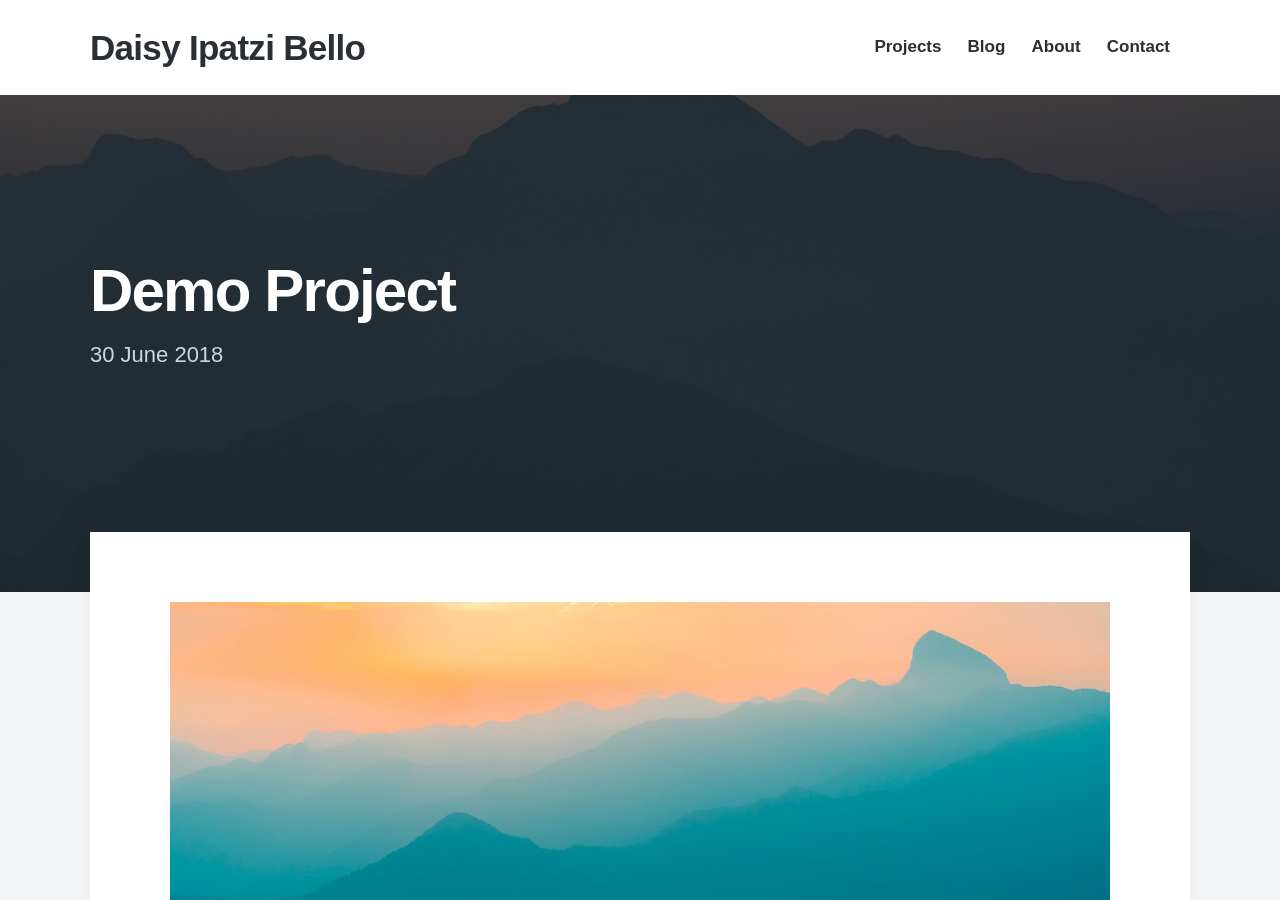
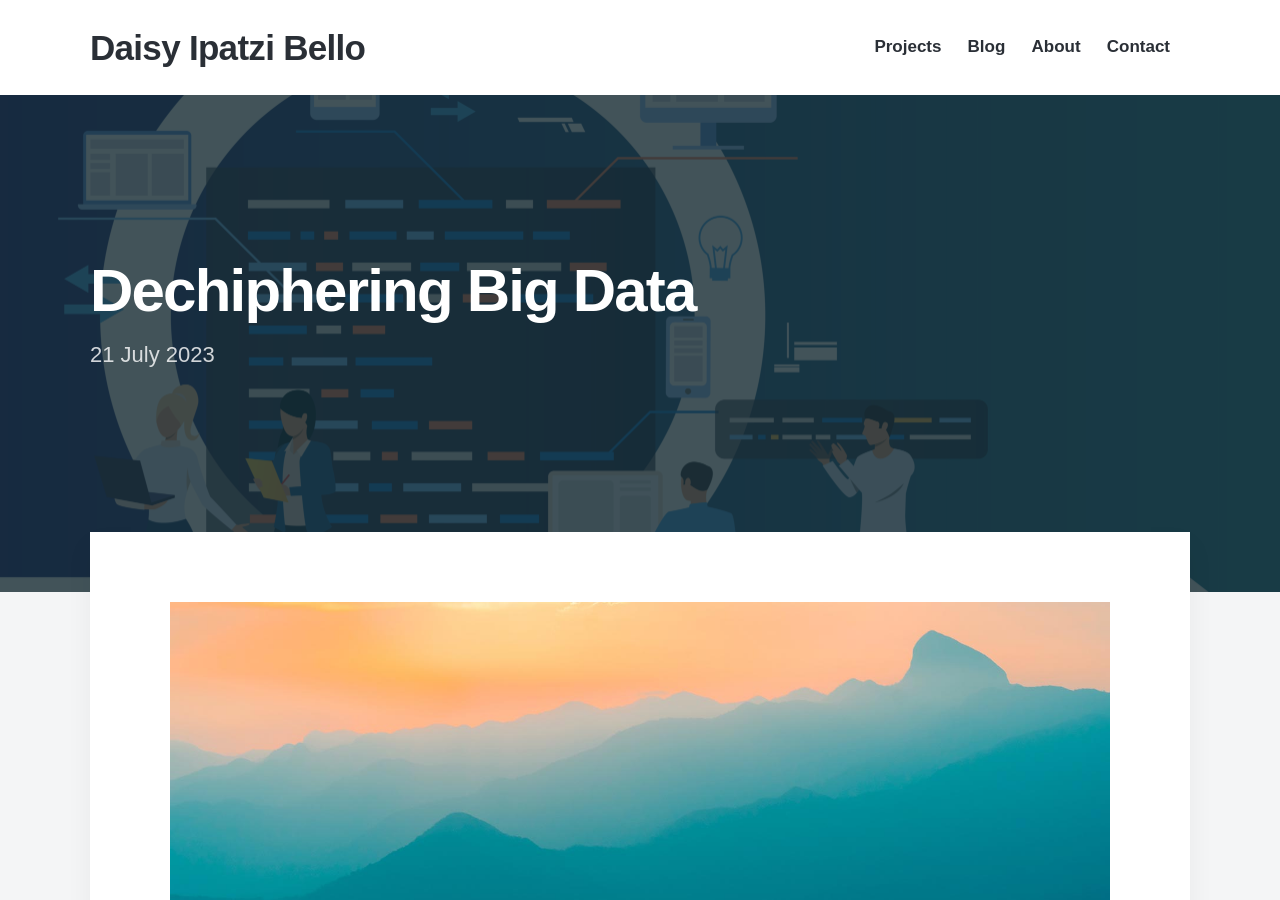
Before and after one commit to DaisyIpatzi/daisyipatzi.github.io, a Jekyll site: the page built from _posts/2023-07-21-dechiphering-big-data-final.md, in a window 1280 px wide and 900 px high. Built offline with Jekyll 4.4.1, drawn with Linux system fonts in a browser that asks for light colours; nearby versions of some CDN libraries; some web fonts are replaced.

Commit message:
Update and rename 2018-06-30-demo-project.md to 2023-07-21-dechiphering-big-data-final.md

```diff
--- a/_posts/2018-06-30-demo-project.md
+++ b/_posts/2023-07-21-dechiphering-big-data-final.md
@@ -1,9 +1,8 @@
 ---
-title: 'Demo Project'
-subtitle: 'This is a demo'
-date: 2018-06-30 00:00:00
-description: This page is a demo that shows everything you can do inside portfolio and blog posts.
-featured_image: '/images/demo/demo-square.jpg'
+title: 'Dechiphering Big Data'
+date: 2023-07-21 00:00:00
+description: Deciphering Big Data at Essex.
+featured_image: '/images/demo/DBD_1.jpg'
 ---
 
 ![](/images/demo/demo-landscape.jpg)
```
